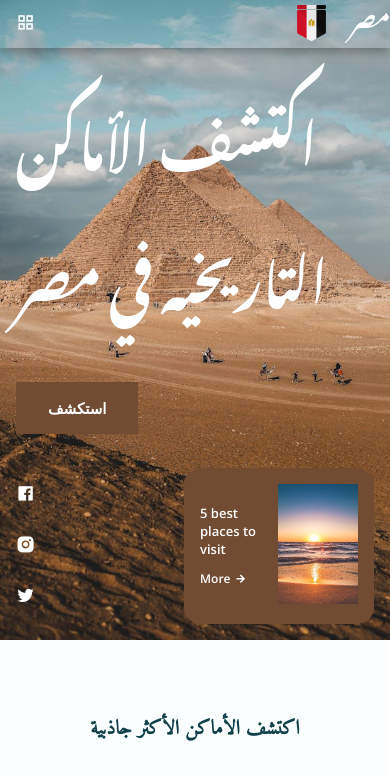
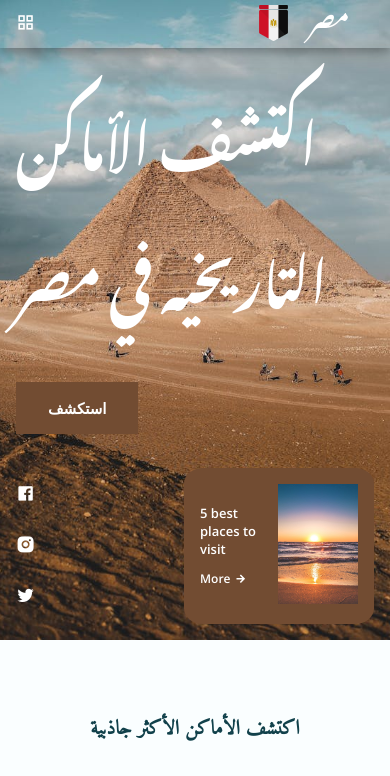
Before and after one commit to youssef-elsabbahy2/Egypt, a plain HTML site: page index.html in a window 390 px wide. Shown: the top 776 px of the page. Drawn offline with nearby package versions, Linux system fonts and the light colour scheme; a web font is replaced by a local one.

Commit message:
Update styles.css

```diff
--- a/assets/css/styles.css
+++ b/assets/css/styles.css
@@ -76,6 +76,10 @@
 
 /*========== Variables Dark theme ==========*/
 body.dark-theme {
+
+
+
+
   --first-color-second: hsl(var(--hue-color), 54%, 12%);
   --title-color: hsl(var(--hue-color), 24%, 95%);
   --text-color: hsl(var(--hue-color), 8%, 75%);
@@ -866,7 +870,7 @@ h2 span
 }
 
 .scrollup__icon {
-  color: var(--white-color);
+
   font-size: 1.2rem;
 }
 
@@ -909,11 +913,12 @@ h2 span
 }
 .nav__logo
 {
-  margin-left: 334px;
+  margin-left: 293px;
 }
 .nav__logo span
 {
   width: 90px;
+  margin-left: -54px;
 }
   .experience__content {
     padding: 0;
```
